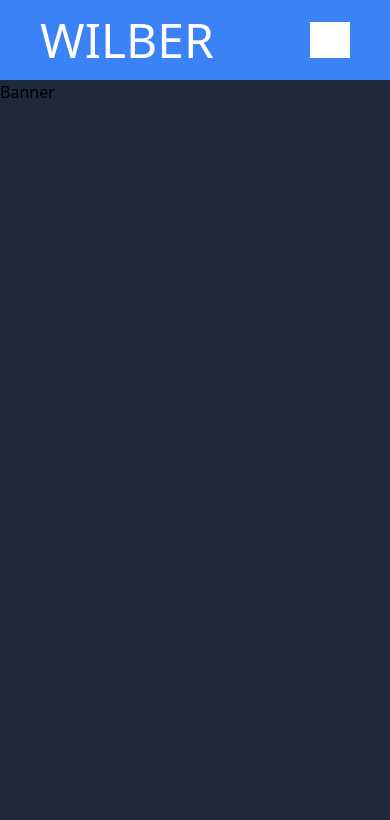
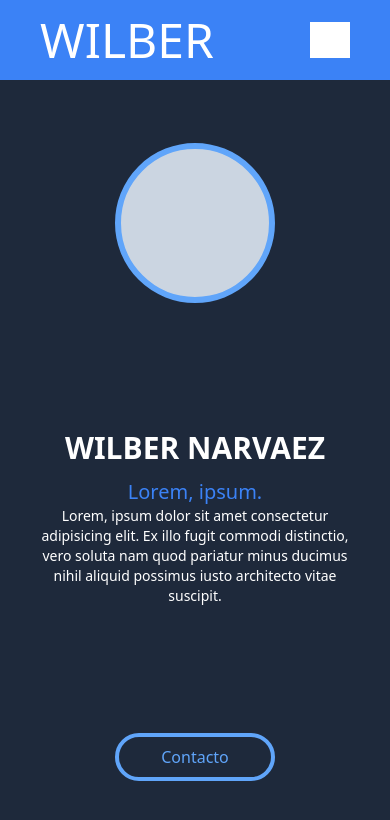
Before and after one commit to wilbernp/my-portfolio, a React (Vite) app: page / in a window 390 px wide. Shown: the top 820 px of the page. Built offline with nearby package versions, Linux system fonts and the light colour scheme.

Commit message:
add banner mobile

```diff
--- a/src/components/Banner/Banner.tsx
+++ b/src/components/Banner/Banner.tsx
@@ -2,6 +2,16 @@ import React from 'react'
 
 export default function Banner() {
   return (
-    <div>Banner</div>
+    <section className='flex flex-col justify-around text-center items-center h-100vh'>
+      <div className='w-40 h-40 bg-slate-300 rounded-full border-[6px] border-blue-400'></div>
+      <article className='flex flex-col'>
+        <h1 className='text-white text-3xl font-bold mb-3'>WILBER NARVAEZ</h1>
+        <h3 className='text-blue-500 text-xl'>Lorem, ipsum.</h3>
+        <p className='text-white text-sm'>
+          Lorem, ipsum dolor sit amet consectetur adipisicing elit. Ex illo fugit commodi distinctio, vero soluta nam quod pariatur minus ducimus nihil aliquid possimus iusto architecto vitae suscipit.
+        </p>
+      </article>
+      <button className="w-40 py-2 border-4 rounded-3xl border-blue-400 text-blue-400 text-dark-gradient">Contacto</button>
+    </section>
   )
 }
--- a/src/components/Layout/Layout.tsx
+++ b/src/components/Layout/Layout.tsx
@@ -9,7 +9,7 @@ export default function Layout({ children }: LayoutProps) {
   return (
     <>
       <Navbar />
-      <main className="bg-slate-800 min-h-screen">
+      <main className="bg-slate-800 min-h-screen px-container">
         {children}
       </main>
     </>
--- a/src/components/Navbar/Navbar.tsx
+++ b/src/components/Navbar/Navbar.tsx
@@ -14,9 +14,8 @@ export default function Navbar() {
                 </a>
                 <NavLinksRender links={linksData} />
                 <ButtonMenu onOpen={setisOpen} isOpen={isOpen} />
-
             </div>
-            <div className="h-nav"></div>
+            <div className="h-nav"/>
             <SideMenu isOpen={isOpen} />
         </nav>
     )
--- a/src/components/SideMenu/SideMenu.tsx
+++ b/src/components/SideMenu/SideMenu.tsx
@@ -8,7 +8,7 @@ interface SideMenuProps {
 export default function SideMenu({isOpen}: SideMenuProps) {
   return (
     <aside
-    className={`md:hidden side-menu ${isOpen &&"clip-path-full"}`}
+    className={`md:hidden side-menu h-100vh ${isOpen &&"clip-path-full"}`}
     >
       <MenuLinksRender links={linksData}/>
     </aside>
--- a/src/index.css
+++ b/src/index.css
@@ -5,8 +5,7 @@
 
 @layer components {
     .side-menu{
-        width: 50%;
-        height: calc(100vh - theme("height.nav"));
+        width: 60%;
         background-color: theme("colors.white");
         position: fixed;
         right: theme("spacing.container");
@@ -22,4 +21,8 @@
     .clip-path-full {
         clip-path: circle(140.9% at 100% 0);
     }
+
+    .h-100vh {
+        height: calc(100vh - theme("height.nav"));
+    }
 }
```
